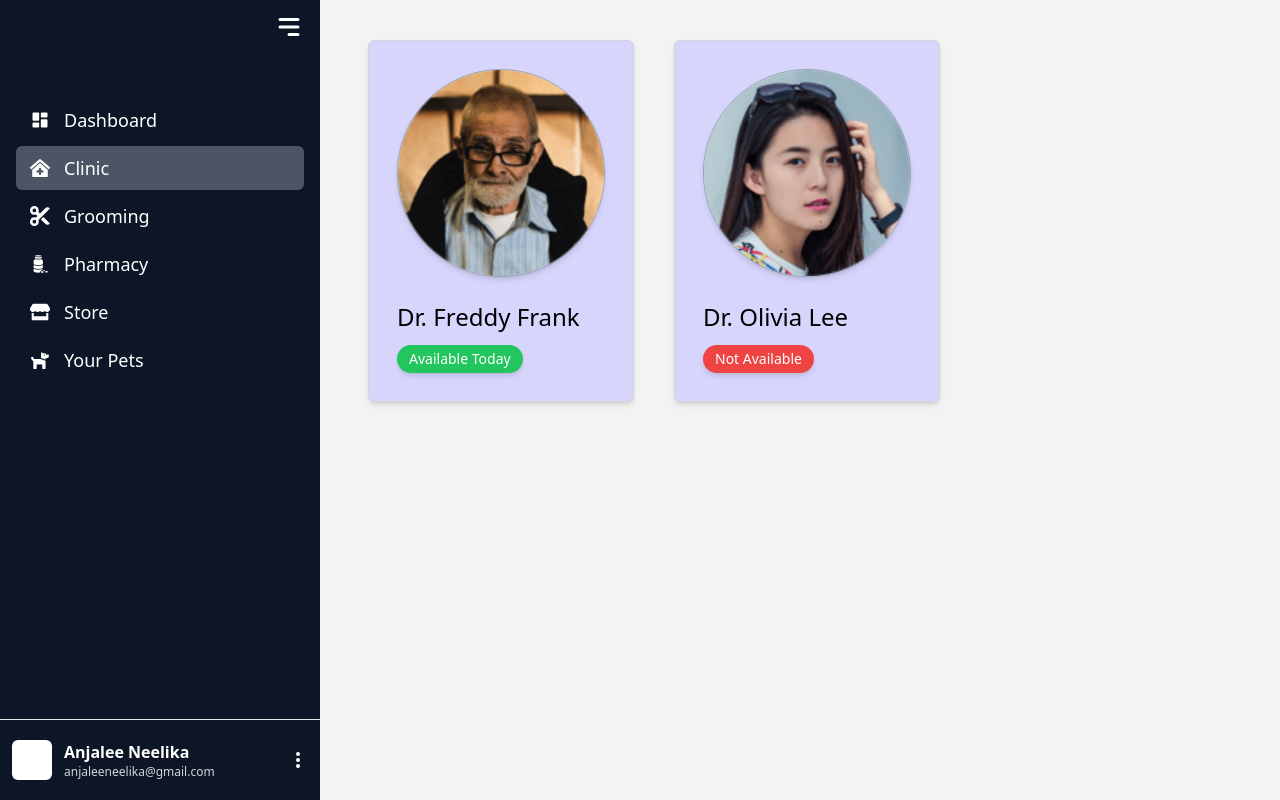
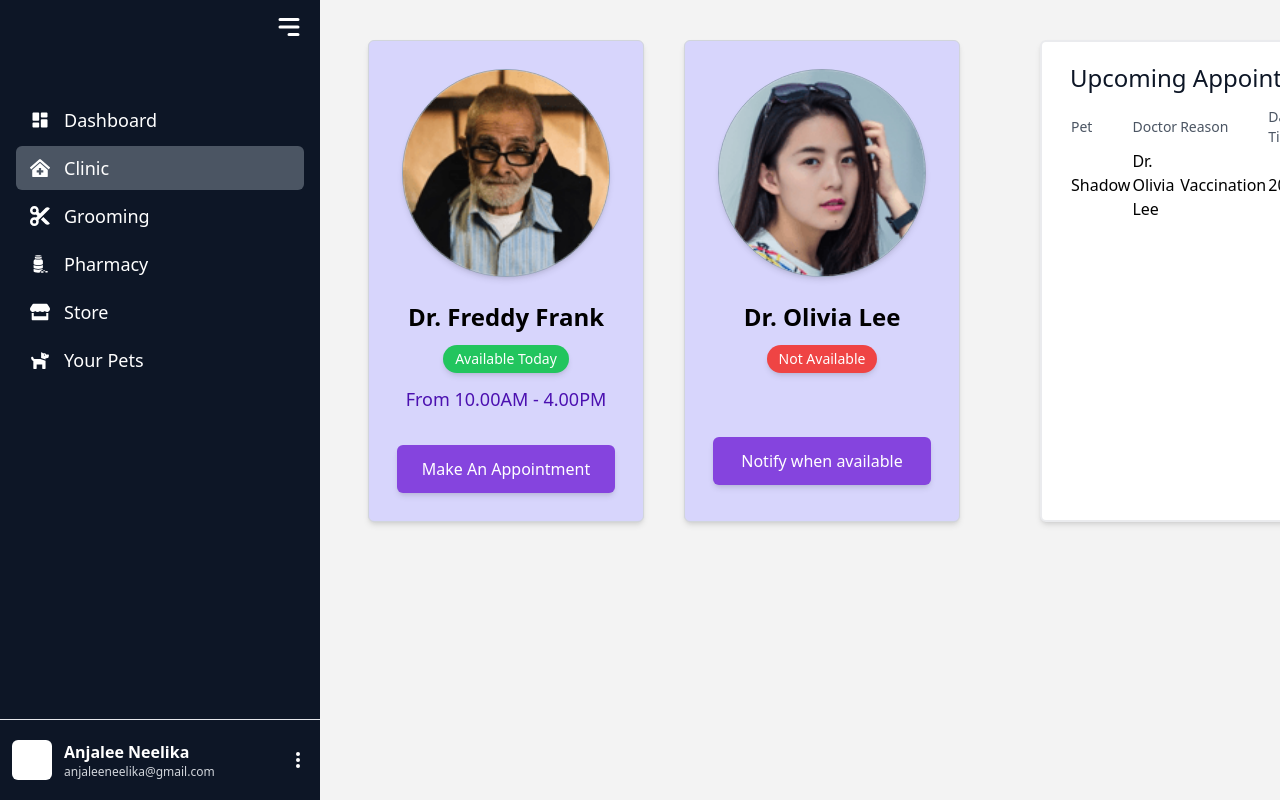
Before and after one commit to AnjaleeNeelika/Pet_Care_App, a React (Vite) app in the folder frontend/: page /pet-owner/pet-clinic in a window 1280 px wide. Built offline with nearby package versions, Linux system fonts and the light colour scheme.

Commit message:
Update Clinic.jsx

```diff
--- a/frontend/src/pages/PetOwner/Clinic.jsx
+++ b/frontend/src/pages/PetOwner/Clinic.jsx
@@ -4,23 +4,55 @@ import FemaleAvatar from '../../assets/images/avatar-anisha.png'
 
 const Clinic = () => {
     return (
-        <section>
-            <div className='w-full flex gap-10'>
-                <div className='bg-primary-200 rounded-md shadow-md p-7 w-fit border border-gray-300'>
-                    <div className='w-52 h-52 bg-slate-300 rounded-full shadow-md border border-slate-400'>
+        <section className='flex justify-between gap-20'>
+            <div className='w-1/2 flex gap-10'>
+                <div className='bg-primary-200 rounded-md shadow-md p-7 w-72 border border-gray-300 text-center'>
+                    <div className='w-52 h-52 bg-slate-300 rounded-full shadow-md border border-slate-400 mx-auto'>
                         <img src={MaleAvatar} className='w-full' />
                     </div>
-                    <div className='text-2xl font-medium mt-6'>Dr. Freddy Frank</div>
+                    <div className='text-2xl font-semibold mt-6'>Dr. Freddy Frank</div>
                     <div></div>
-                    <div className='bg-green-500 w-fit px-3 py-1 rounded-full mt-3 text-white text-sm shadow-md'>Available Today</div>
+                    <div className='bg-green-500 w-fit px-3 py-1 rounded-full mt-3 text-white text-sm shadow-md mx-auto'>Available Today</div>
+                    <div className='mt-3 text-lg text-secondary-500 font-medium'>From 10.00AM - 4.00PM</div>
+                    <button className='mt-8 w-full bg-secondary-400 text-white py-3 rounded-md shadow-md hover:opacity-80 hover:-translate-y-1 hover:transition-all duration-500'>Make An Appointment</button>
                 </div>
-                <div className='bg-primary-200 rounded-md shadow-md p-7 w-fit border border-gray-300'>
-                    <div className='w-52 h-52 bg-slate-300 rounded-full shadow-md border border-slate-400'>
+                <div className='bg-primary-200 rounded-md shadow-md p-7 w-72 border border-gray-300 text-center'>
+                    <div className='w-52 h-52 bg-slate-300 rounded-full shadow-md border border-slate-400 mx-auto'>
                         <img src={FemaleAvatar} className='w-full' />
                     </div>
-                    <div className='text-2xl font-medium mt-6'>Dr. Olivia Lee</div>
+                    <div className='text-2xl font-semibold mt-6'>Dr. Olivia Lee</div>
                     <div></div>
-                    <div className='bg-red-500 w-fit px-3 py-1 rounded-full mt-3 text-white text-sm shadow-md'>Not Available</div>
+                    <div className='bg-red-500 w-fit px-3 py-1 rounded-full mt-3 text-white text-sm shadow-md mx-auto'>Not Available</div>
+                    <button className='w-full mt-16 bg-secondary-400 text-white py-3 rounded-md shadow-md hover:opacity-80 hover:-translate-y-1 hover:transition-all duration-500'>Notify when available</button>
+                </div>
+            </div>
+            <div className='w-full bg-white py-5 px-7 rounded-md shadow-md border-2 border-borderForWhite'>
+                <div className='text-2xl text-[#0D1626] font-medium'>Upcoming Appointments</div>
+                <div className='mt-3'>
+                    <table className='w-full'>
+                        <thead>
+                            <tr className='text-sm text-gray-600 font-medium'>
+                                <td>Pet</td>
+                                <td>Doctor</td>
+                                <td>Reason</td>
+                                <td>Date and Time</td>
+                                <td>Remaining</td>
+                                <td></td>
+                            </tr>
+                        </thead>
+                        <tbody>
+                            <tr>
+                                <td>Shadow</td>
+                                <td>Dr. Olivia Lee</td>
+                                <td>Vaccination</td>
+                                <td>20/08/2024</td>
+                                <td>2 Days</td>
+                                <td className='flex justify-end'>
+                                    <button className='text-sm bg-secondary-500 text-white font-semibold px-3 py-1.5 rounded-full hover:bg-secondary-400 shadow-md'>Set Reminder</button>
+                                </td>
+                            </tr>
+                        </tbody>
+                    </table>
                 </div>
             </div>
         </section>
```
